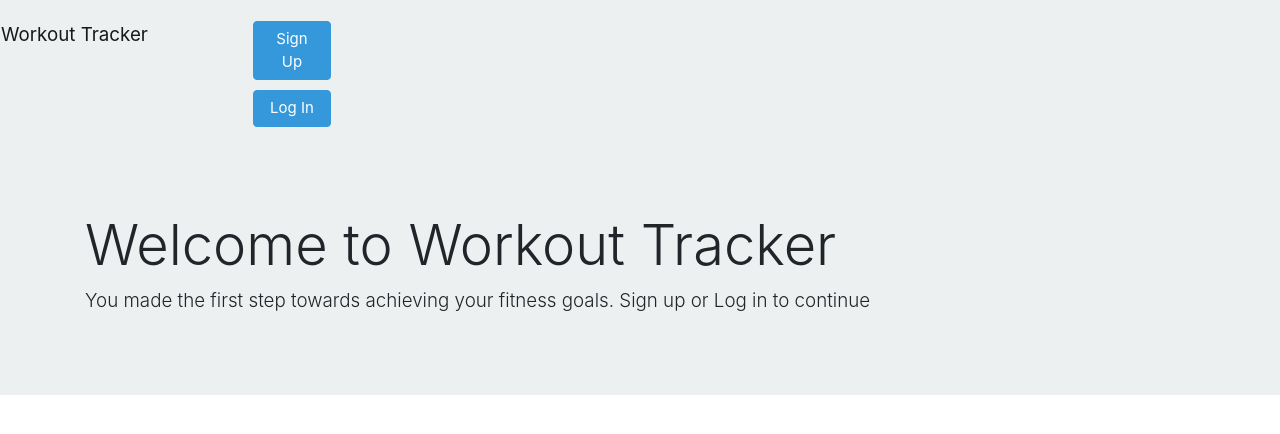
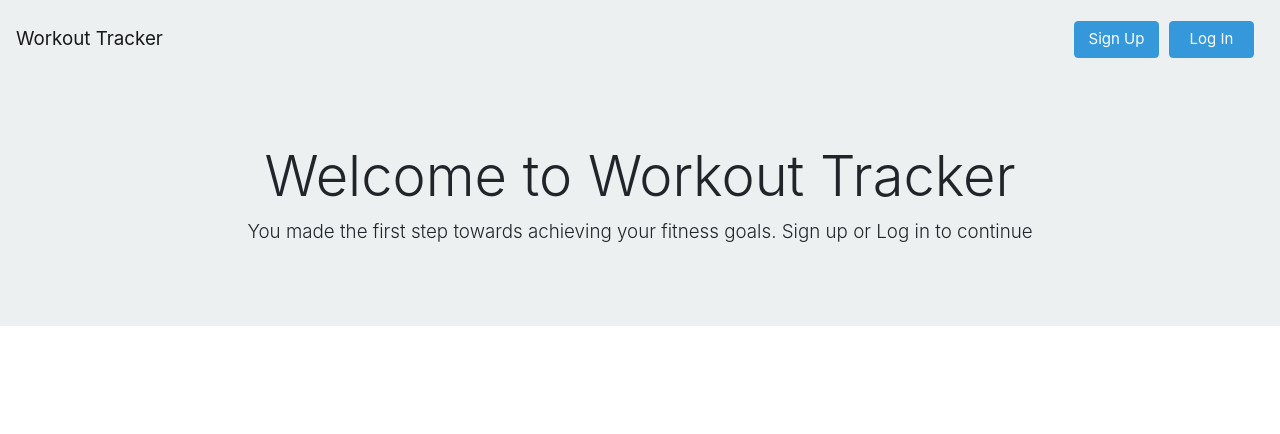
Before and after one commit to garrettmroberts/workout-planner, a React (Create React App) app in the folder client/: page / in a window 1280 px wide. Shown: the top 434 px of the page. Built offline with nearby package versions, Linux system fonts and the light colour scheme; no server answers.

Commit message:
centered homepage greeting, made navbar look better

```diff
--- a/client/src/components/Greeting/index.js
+++ b/client/src/components/Greeting/index.js
@@ -1,4 +1,5 @@
 import React from 'react';
+import './style.css';
 
 function Greeting () {
   return (
--- /dev/null
+++ b/client/src/components/Greeting/style.css
@@ -0,0 +1,7 @@
+.container {
+  align-content: center;
+}
+
+h1, p {
+ text-align: center;
+}
--- a/client/src/components/Nav/index.js
+++ b/client/src/components/Nav/index.js
@@ -16,10 +16,12 @@ function Nav() {
     }).catch(err => console.log(err));
   }
 
-  const signUp =  () => {
+  const signUp =  (e) => {
+    e.preventDefault()
     dispatch({ type: 'showsignup' });
   };
-  const logIn = () => {
+  const logIn = (e) => {
+    e.preventDefault()
     dispatch({type: 'showlogin'});
   };
 
@@ -41,15 +43,11 @@ function Nav() {
     } else {
       return(
         <nav className="navbar navbar-expand-lg navbar-light bg-light">
-          <div className='row'>
-          <Link className="navbar-brand" to="/">
-            Workout Tracker
-          </Link>
-          <div className='nav-btns'>
+          <Link className="navbar-brand" to="/"> Workout Tracker </Link>
+          <form className='form-inline'>
             <button className='btn btn-info left-btn' onClick={signUp}>Sign Up</button>
             <button className='btn btn-info right-btn' onClick={logIn}>Log In</button>
-          </div>
-          </div>
+          </form>
         </nav>
       )
     }
--- a/client/src/components/Nav/style.css
+++ b/client/src/components/Nav/style.css
@@ -1,10 +1,17 @@
 button {
-  max-width: 155px;
+  max-width: 85px;
 }
 
-nav {
+.navbar {
   justify-content: space-between;
 }
 .nav-btns{
   text-align: right;
 }
+.right-btn{
+  position: relative;
+  margin-right: 10px;
+}
+.form-inline{
+  justify-content: flex-end;
+}
```
